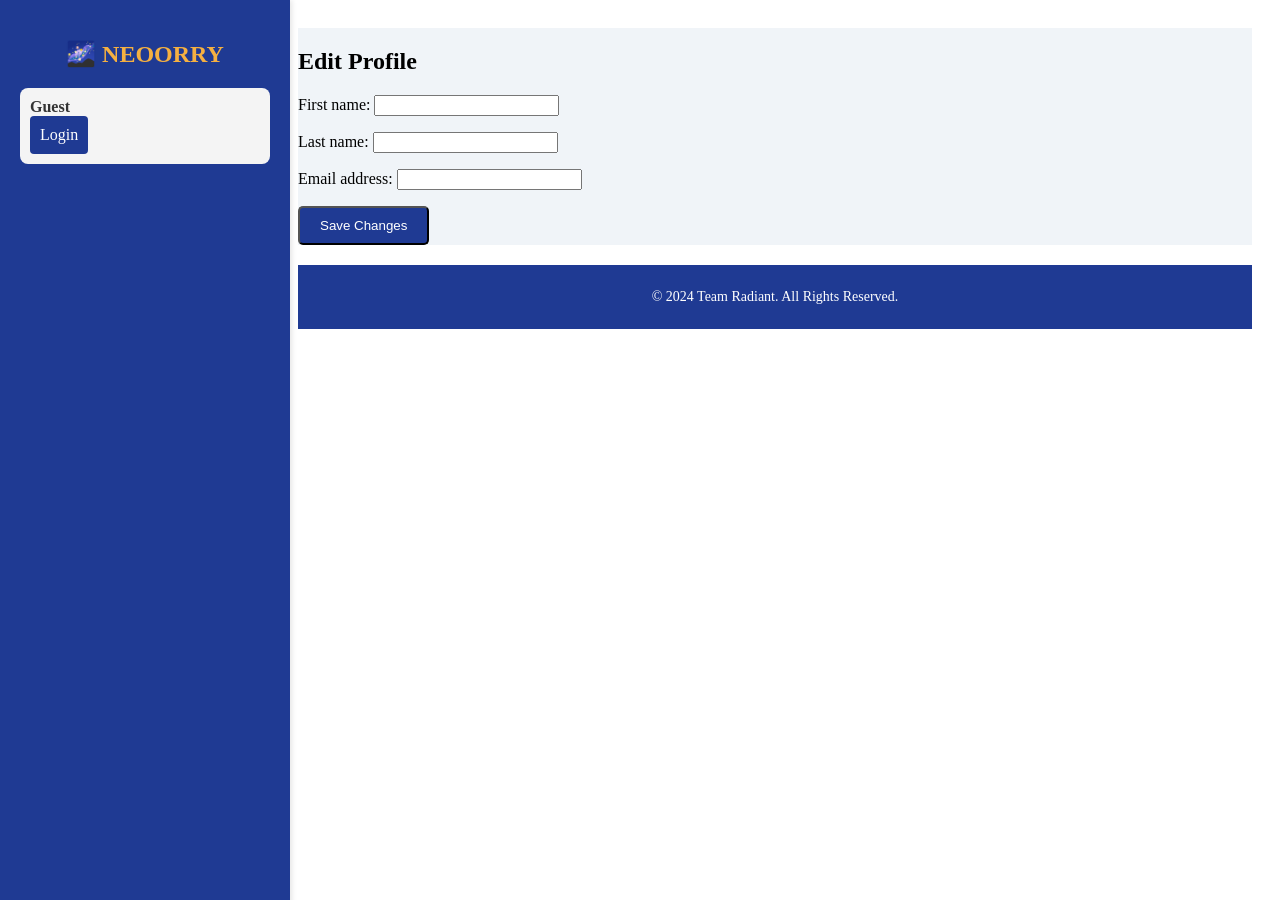
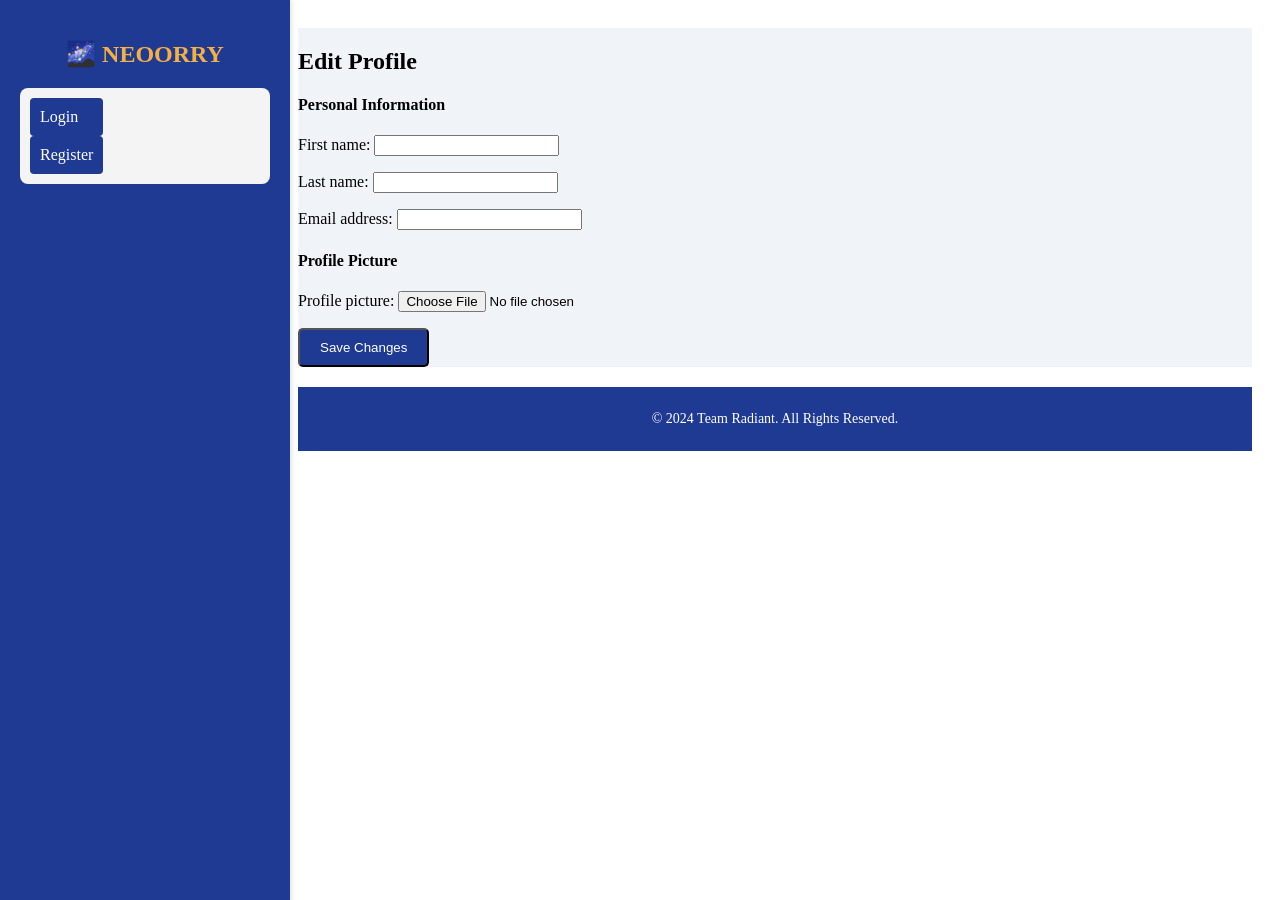
Before and after one commit to prayangshu/neoorrery, a Django app: template NeoOrreryProject/orrery/templates/orrery/edit_profile.html in a window 1280 px wide. Run offline with Django 5.2, Linux system fonts and the light colour scheme; the template is opened without the code that fills it: values that come from a table or form of the project are taken from there, others are empty.

Commit message:
updated working v7

```diff
--- a/NeoOrreryProject/NeoOrreryProject/urls.py
+++ b/NeoOrreryProject/NeoOrreryProject/urls.py
@@ -1,8 +1,13 @@
-from django.contrib import admin  # Import the admin module
-from django.urls import path, include
-from orrery import views
+from django.contrib import admin
+from django.urls import path, include  # Ensure path and include are imported
+from django.conf import settings
+from django.conf.urls.static import static
 
 urlpatterns = [
-    path('admin/', admin.site.urls),
-    path('', include('orrery.urls')),
+    path('admin/', admin.site.urls),  # 'path' should now be correctly recognized
+    path('', include('orrery.urls')),  # Ensure your app's URLs are included here
 ]
+
+# This will serve media files during development
+if settings.DEBUG:
+    urlpatterns += static(settings.MEDIA_URL, document_root=settings.MEDIA_ROOT)
--- a/NeoOrreryProject/orrery/forms.py
+++ b/NeoOrreryProject/orrery/forms.py
@@ -1,6 +1,7 @@
 from django import forms
 from .models import Planet, Comet, Asteroid, UserProfile
 from django.contrib.auth.models import User
+
 
 class PlanetForm(forms.ModelForm):
     class Meta:
@@ -18,14 +19,14 @@ class PlanetForm(forms.ModelForm):
             'mean_anomaly',
         ]
         widgets = {
-            'size': forms.NumberInput(attrs={'readonly': 'readonly', 'suffix': ' km'}),
-            'distance': forms.NumberInput(attrs={'readonly': 'readonly', 'suffix': ' km'}),
-            'semi_major_axis': forms.NumberInput(attrs={'readonly': 'readonly', 'suffix': ' AU'}),
-            'eccentricity': forms.NumberInput(attrs={'readonly': 'readonly'}),
-            'inclination': forms.NumberInput(attrs={'readonly': 'readonly', 'suffix': ' degrees'}),
-            'argument_of_periapsis': forms.NumberInput(attrs={'readonly': 'readonly', 'suffix': ' degrees'}),
-            'longitude_of_ascending_node': forms.NumberInput(attrs={'readonly': 'readonly', 'suffix': ' degrees'}),
-            'mean_anomaly': forms.NumberInput(attrs={'readonly': 'readonly', 'suffix': ' degrees'}),
+            'size': forms.NumberInput(attrs={'readonly': 'readonly', 'placeholder': 'Size in kilometers'}),
+            'distance': forms.NumberInput(attrs={'readonly': 'readonly', 'placeholder': 'Distance in kilometers'}),
+            'semi_major_axis': forms.NumberInput(attrs={'readonly': 'readonly', 'placeholder': 'AU'}),
+            'eccentricity': forms.NumberInput(attrs={'readonly': 'readonly', 'placeholder': 'Eccentricity'}),
+            'inclination': forms.NumberInput(attrs={'readonly': 'readonly', 'placeholder': 'Degrees'}),
+            'argument_of_periapsis': forms.NumberInput(attrs={'readonly': 'readonly', 'placeholder': 'Degrees'}),
+            'longitude_of_ascending_node': forms.NumberInput(attrs={'readonly': 'readonly', 'placeholder': 'Degrees'}),
+            'mean_anomaly': forms.NumberInput(attrs={'readonly': 'readonly', 'placeholder': 'Degrees'}),
         }
 
 
@@ -43,12 +44,12 @@ class CometForm(forms.ModelForm):
             'longitude_of_ascending_node',
         ]
         widgets = {
-            'distance': forms.NumberInput(attrs={'readonly': 'readonly', 'suffix': ' km'}),
-            'orbital_period': forms.NumberInput(attrs={'readonly': 'readonly', 'suffix': ' years'}),
-            'eccentricity': forms.NumberInput(attrs={'readonly': 'readonly'}),
-            'inclination': forms.NumberInput(attrs={'readonly': 'readonly', 'suffix': ' degrees'}),
-            'argument_of_periapsis': forms.NumberInput(attrs={'readonly': 'readonly', 'suffix': ' degrees'}),
-            'longitude_of_ascending_node': forms.NumberInput(attrs={'readonly': 'readonly', 'suffix': ' degrees'}),
+            'distance': forms.NumberInput(attrs={'readonly': 'readonly', 'placeholder': 'Distance in kilometers'}),
+            'orbital_period': forms.NumberInput(attrs={'readonly': 'readonly', 'placeholder': 'Period in years'}),
+            'eccentricity': forms.NumberInput(attrs={'readonly': 'readonly', 'placeholder': 'Eccentricity'}),
+            'inclination': forms.NumberInput(attrs={'readonly': 'readonly', 'placeholder': 'Degrees'}),
+            'argument_of_periapsis': forms.NumberInput(attrs={'readonly': 'readonly', 'placeholder': 'Degrees'}),
+            'longitude_of_ascending_node': forms.NumberInput(attrs={'readonly': 'readonly', 'placeholder': 'Degrees'}),
         }
 
 
@@ -63,17 +64,22 @@ class AsteroidForm(forms.ModelForm):
             'is_potentially_hazardous',
         ]
         widgets = {
-            'size': forms.NumberInput(attrs={'readonly': 'readonly', 'suffix': ' meters'}),
-            'distance': forms.NumberInput(attrs={'readonly': 'readonly', 'suffix': ' km'}),
+            'size': forms.NumberInput(attrs={'readonly': 'readonly', 'placeholder': 'Size in meters'}),
+            'distance': forms.NumberInput(attrs={'readonly': 'readonly', 'placeholder': 'Distance in kilometers'}),
             'is_potentially_hazardous': forms.CheckboxInput(attrs={'disabled': 'disabled'}),
         }
+
 
 class EditProfileForm(forms.ModelForm):
     class Meta:
         model = User
-        fields = ['first_name', 'last_name', 'email']  # Include only the fields you want users to edit
+        fields = ['first_name', 'last_name', 'email']
+
 
 class UserProfileForm(forms.ModelForm):
     class Meta:
         model = UserProfile
         fields = ['profile_picture']
+        widgets = {
+            'profile_picture': forms.ClearableFileInput(attrs={'class': 'form-control'}),
+        }
--- a/NeoOrreryProject/orrery/models.py
+++ b/NeoOrreryProject/orrery/models.py
@@ -5,7 +5,7 @@ from django.utils import timezone
 
 class UserProfile(models.Model):
     user = models.OneToOneField(User, on_delete=models.CASCADE)
-    profile_picture = models.ImageField(upload_to='profile_pictures/', null=True, blank=True)
+    profile_picture = models.ImageField(upload_to='profile_pictures/', default='default.jpg', null=True, blank=True)
     is_opted_in = models.BooleanField(default=False)  # Tracks whether the user has opted into alerts
 
     def __str__(self):
@@ -24,7 +24,7 @@ class CelestialBody(models.Model):
         abstract = True  # This is an abstract model, not a table
 
     def __str__(self):
-        return f"{self.name}"
+        return self.name
 
     def get_body_type(self):
         """Return the type of celestial body (to be overridden by subclasses)."""
@@ -45,6 +45,7 @@ class Planet(CelestialBody):
     def get_body_type(self):
         return "Planet"
 
+
 class Comet(CelestialBody):
     orbital_period = models.FloatField(blank=True, null=True)  # in years
     eccentricity = models.FloatField(blank=True, null=True)
@@ -58,6 +59,7 @@ class Comet(CelestialBody):
     def get_body_type(self):
         return "Comet"
 
+
 class Asteroid(CelestialBody):
     is_potentially_hazardous = models.BooleanField(default=False)
 
@@ -68,10 +70,8 @@ class Asteroid(CelestialBody):
             return f"Asteroid: {self.name}"
 
     def get_body_type(self):
-        if self.is_potentially_hazardous:
-            return "PHA"
-        else:
-            return "Asteroid"
+        return "PHA" if self.is_potentially_hazardous else "Asteroid"
+
 
 class CelestialBodyStats(models.Model):
     timestamp = models.DateTimeField(default=timezone.now)
@@ -86,6 +86,7 @@ class CelestialBodyStats(models.Model):
     pha_change = models.FloatField(blank=True, null=True)
 
     def save_stats(self, previous_stats=None):
+        """Calculate changes compared to previous stats and save the new stats."""
         if previous_stats:
             self.planet_change = self.calculate_change(previous_stats.total_planets, self.total_planets)
             self.comet_change = self.calculate_change(previous_stats.total_comets, self.total_comets)
@@ -95,6 +96,7 @@ class CelestialBodyStats(models.Model):
 
     @staticmethod
     def calculate_change(old_value, new_value):
+        """Calculate the percentage change between old and new values."""
         if old_value == 0:
             return None
         return round(((new_value - old_value) / old_value) * 100, 2)
--- a/NeoOrreryProject/orrery/templates/orrery/3d_view.html
+++ b/NeoOrreryProject/orrery/templates/orrery/3d_view.html
@@ -10,6 +10,7 @@
 {% endblock %}
 
 {% block extra_head %}
+    {% load static %}
     <link rel="stylesheet" href="{% static 'orrery/3d_view.css' %}">
 {% endblock %}
 
--- a/NeoOrreryProject/orrery/templates/orrery/base.html
+++ b/NeoOrreryProject/orrery/templates/orrery/base.html
@@ -11,46 +11,49 @@
     {% endblock %}
 </head>
 <body>
+    <!-- Sidebar -->
     <div class="sidebar">
         <h2>🌌 NEOORRY</h2>
 
         <!-- Dynamic User Section -->
         <div class="user-section">
             {% if user.is_authenticated %}
-                <img src="{{ user.profile_picture.url }}" alt="User Photo"> <!-- Assuming profile_picture is a field -->
+                <div class="profile-info">
+                    <img src="{{ user.userprofile.profile_picture.url }}" alt="User Photo" class="profile-img">
                     <div class="user-info">
                         <div class="username">{{ user.first_name }} {{ user.last_name }}</div>
                         <div class="user-email">{{ user.email }}</div>
                     </div>
+                </div>
             {% else %}
                 <div class="user-info">
-                    <div class="username">Guest</div>
+                    <div class="username"></div>
                     <a href="{% url 'login' %}" class="btn btn-primary">Login</a>
+                    <a href="{% url 'signup' %}" class="btn btn-secondary">Register</a>
                 </div>
             {% endif %}
         </div>
 
-        <ul>
+        <!-- Sidebar Menu -->
+        <ul class="sidebar-menu">
             {% if user.is_authenticated %}
-                <li>
-                    <a href="{% url 'dashboard' %}" class="dashboard-button">Dashboard</a>
-                    <ul class="sub-menu">
+                <li><a href="{% url 'dashboard' %}" class="dashboard-button">Dashboard</a></li>
                 <li><a href="{% url 'three_d_view' %}" class="model-view-button">3D Model View</a></li>
                 <li><a href="{% url 'export_bodies_csv' %}" class="export-button">Export CSV</a></li>
                 <li><a href="{% url 'profile' %}" class="profile-button">Profile</a></li>
                 <li><a href="{% url 'logout' %}" class="btn btn-danger">Logout</a></li>
-                    </ul>
-                </li>
             {% endif %}
         </ul>
     </div>
 
-    <div class="container" style="margin-left: 270px;"> <!-- Sidebar width + margin -->
+    <!-- Main Content -->
+    <div class="container" style="margin-left: 270px;">
         <main class="main-content">
             {% block content %}
             {% endblock %}
         </main>
 
+        <!-- Footer -->
         <footer>
             <p>&copy; <span id="currentYear"></span> Team Radiant. All Rights Reserved.</p>
         </footer>
--- a/NeoOrreryProject/orrery/templates/orrery/edit_profile.html
+++ b/NeoOrreryProject/orrery/templates/orrery/edit_profile.html
@@ -7,7 +7,21 @@
         <h2>Edit Profile</h2>
         <form method="POST" enctype="multipart/form-data">
             {% csrf_token %}
-            {{ form.as_p }}
+
+            <h4>Personal Information</h4>
+            {{ form.as_p }}  <!-- User form fields (name, email, etc.) -->
+
+            <h4>Profile Picture</h4>
+            {{ profile_form.as_p }}  <!-- Profile picture form -->
+
+            <!-- Display current profile picture if it exists -->
+            {% if user.userprofile.profile_picture %}
+                <div class="current-picture">
+                    <h5>Current Profile Picture:</h5>
+                    <img src="{{ user.userprofile.profile_picture.url }}" alt="Profile Picture" style="width: 150px; height: 150px; border-radius: 50%;">
+                </div>
+            {% endif %}
+
             <button type="submit" class="btn btn-primary">Save Changes</button>
         </form>
     </div>
```
Also changed, not shown: NeoOrreryProject/orrery/views.py (+12 -6 lines), NeoOrreryProject/media/profile_pictures/profile_fO4aGb7.jpg (added). Lines whose indentation alone changed are shown as unchanged.
